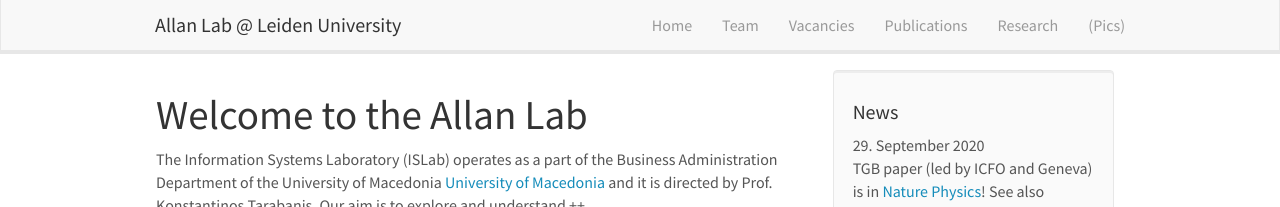
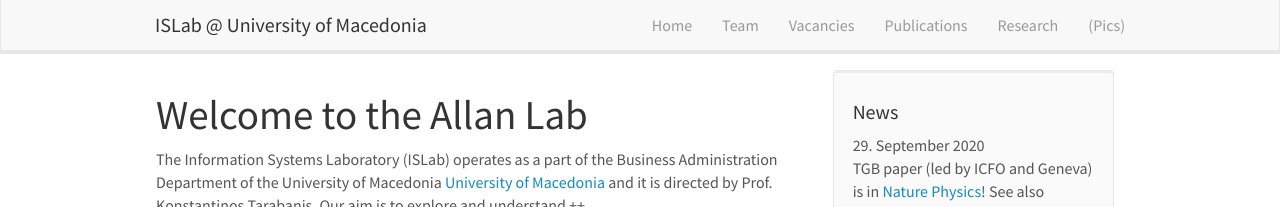
Before and after one commit to islab-uom/islab-uom2, a Jekyll site: the page built from _pages/home.md, in a window 1280 px wide. Shown: the top 207 px of the page. Built offline with Jekyll 4.4.1, drawn with Linux system fonts in a browser that asks for light colours; nearby versions of some CDN libraries.

Commit message:
Update header.html

```diff
--- a/_includes/header.html
+++ b/_includes/header.html
@@ -8,7 +8,7 @@
 		<span class="icon-bar"></span>
 	  </button>
 
-    <a class="navbar-brand" href="{{ site.url }}{{ site.baseurl }}/">Allan Lab @ Leiden University</a>
+    <a class="navbar-brand" href="{{ site.url }}{{ site.baseurl }}/">ISLab @ University of Macedonia</a>
 	</div>
 	<div class="collapse navbar-collapse" id="navbar-collapse-1">
 	  <ul class="nav navbar-nav navbar-right">
```
